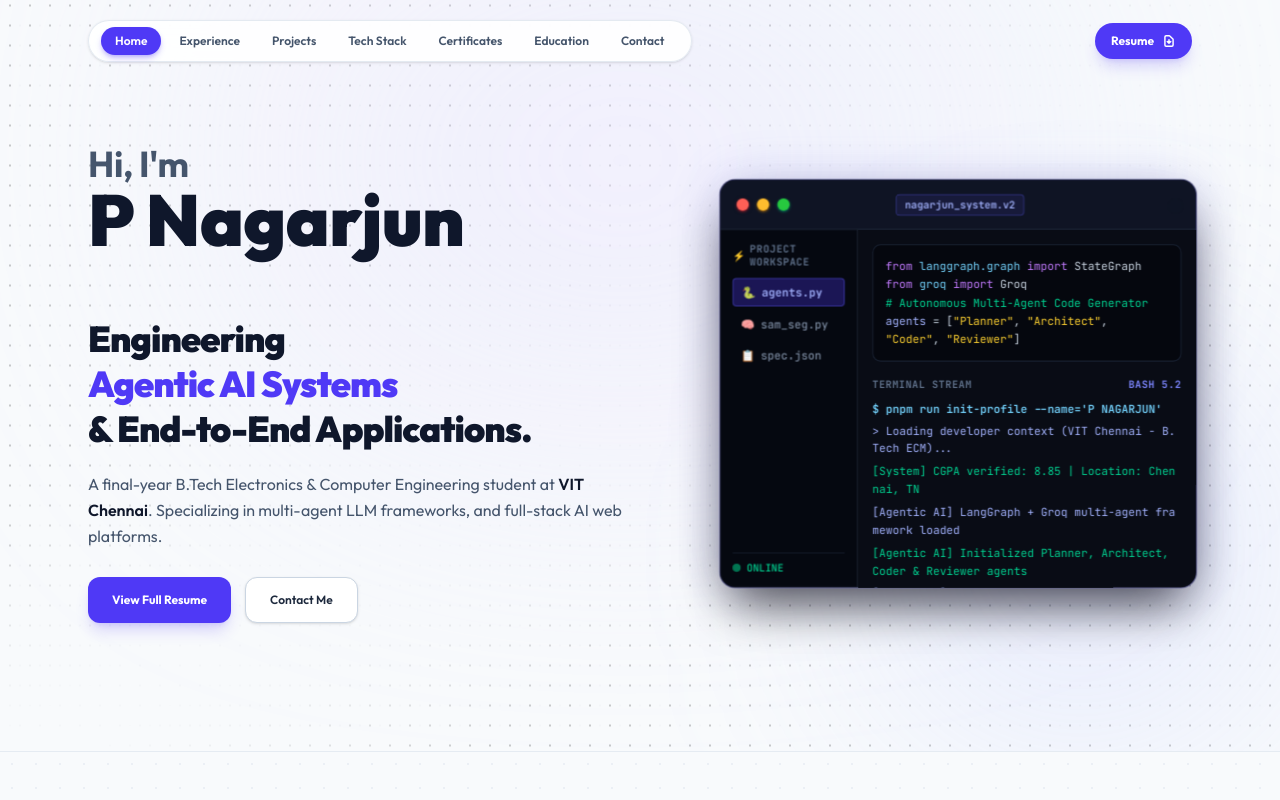
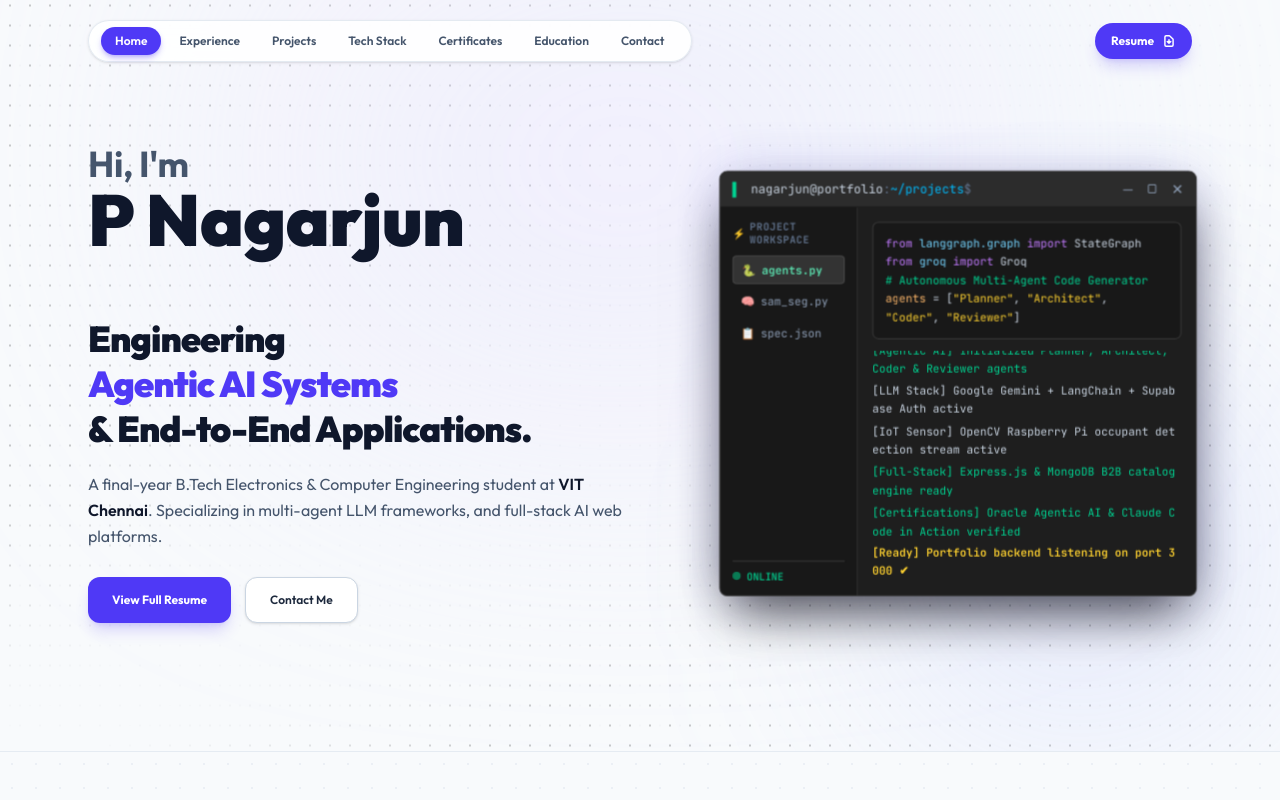
Before and after one commit to nagarjun1302/my-portfolio, a React (Vite) app: page / in a window 1280 px wide. Shown: the top 800 px of the page. Built offline with nearby package versions, Linux system fonts and the light colour scheme.

Commit message:
updated developer terminal

```diff
--- a/src/App.jsx
+++ b/src/App.jsx
@@ -53,7 +53,6 @@ export default function App() {
       tagline: 'AI-Powered Dietary & Glycemic Risk Assessment System',
       category: 'ai',
       categoryLabel: 'Agentic AI & LLMs',
-      date: 'Jul. 2026 – Aug. 2026',
       github: 'https://github.com/nagarjun1302/south-indian-nutrition-advisor',
       bullets: [
         'Built an end-to-end AI nutrition advisor tailored for South Indian cuisine using Google Gemini and LangChain for multi-step meal analysis, glycemic risk assessment, and ingredient-level dietary recommendations.',
@@ -68,7 +67,6 @@ export default function App() {
       tagline: 'Self-Coordinating LLM Framework for Full Codebase Synthesis',
       category: 'ai',
       categoryLabel: 'Agentic AI & LLMs',
-      date: 'Jun. 2026 – Jul. 2026',
       github: 'https://github.com/nagarjun1302/agentriq-ai',
       bullets: [
         'Developed a multi-agent AI framework using LangGraph that converts a natural language prompt into a fully generated codebase via coordinated Planner, Architect, Coder, and Reviewer agents.',
@@ -83,7 +81,6 @@ export default function App() {
       tagline: 'Embedded IoT & Computer Vision Lift Dispatcher',
       category: 'iot',
       categoryLabel: 'IoT & Computer Vision',
-      date: 'Mar. 2024 – Apr. 2024',
       github: 'https://github.com/nagarjun1302/smart-elevator-automation',
       bullets: [
         'Built a smart elevator system using Raspberry Pi, PIR, ultrasonic sensors, and OpenCV-based computer vision for real-time occupant detection and intelligent floor-stopping.',
@@ -131,15 +128,15 @@ export default function App() {
       link: 'https://verify.skilljar.com/c/sh5ux32pbeyo'
     },
     {
-      id: 'custom-tools',
-      title: 'Building Custom Tools for Claude',
+      id: 'agent-skills',
+      title: 'Introduction to agent skills',
       issuer: 'Anthropic',
       issuerTag: 'Anthropic',
       date: 'Jul. 2026',
       desc: 'Specialized training on function calling, API tool definitions, JSON schema parameters, and agentic execution pipelines with Claude.',
       badgeColor: 'border-l-indigo-600 hover:border-indigo-500',
       tagColor: 'bg-indigo-50 text-indigo-700 border-indigo-100',
-      link: 'https://verify.skilljar.com/c/sh5ux32pbeyo'
+      link: 'https://verify.skilljar.com/c/nvu6h8khrfka'
     },
     {
       id: 'mcp-intro',
--- a/src/components/DeveloperTerminal.jsx
+++ b/src/components/DeveloperTerminal.jsx
@@ -1,9 +1,9 @@
-import { useState, useEffect } from 'react';
+import { useState, useEffect, useRef } from 'react';
 import Interactive3DCard from './Interactive3DCard';
 
 const terminalLogs = [
-  { text: "$ pnpm run init-profile --name='P NAGARJUN'", delay: 300, type: "input" },
-  { text: "> Loading developer context (VIT Chennai - B.Tech ECM)...", delay: 600, type: "info" },
+  { text: "nagarjun@portfolio:~$ pnpm run init-profile --name='P NAGARJUN'", delay: 300, type: "input" },
+  { text: "Loading developer context (VIT Chennai - B.Tech ECM)...", delay: 600, type: "info" },
   { text: "[System] CGPA verified: 8.85 | Location: Chennai, TN", delay: 900, type: "success" },
   { text: "[Agentic AI] LangGraph + Groq multi-agent framework loaded", delay: 1400, type: "info" },
   { text: "[Agentic AI] Initialized Planner, Architect, Coder & Reviewer agents", delay: 1800, type: "success" },
@@ -18,6 +18,7 @@ export default function DeveloperTerminal() {
   const [logs, setLogs] = useState([]);
   const [currentLogIndex, setCurrentLogIndex] = useState(0);
   const [selectedFile, setSelectedFile] = useState('agent_system.py');
+  const logContainerRef = useRef(null);
 
   useEffect(() => {
     if (currentLogIndex >= terminalLogs.length) {
@@ -37,30 +38,38 @@ export default function DeveloperTerminal() {
     return () => clearTimeout(timer);
   }, [currentLogIndex]);
 
+  // Scroll only the log container itself — never the page.
+  useEffect(() => {
+    const container = logContainerRef.current;
+    if (container) {
+      container.scrollTop = container.scrollHeight;
+    }
+  }, [logs]);
+
   return (
     <Interactive3DCard maxTilt={10} className="w-full max-w-[560px] mx-auto shadow-2xl">
-      <div className="terminal-shell bg-[#0a0d16]/95 border border-indigo-500/30 rounded-2xl overflow-hidden shadow-2xl shadow-indigo-950/50 backdrop-blur-xl">
+      <div className="terminal-shell bg-[#1e1e1e] border border-[#3a3a3a] rounded-lg overflow-hidden shadow-2xl shadow-black/50">
         {/* Terminal Header */}
-        <div className="bg-[#0f1424] border-b border-[#1e293b] px-4 py-3 flex items-center justify-between">
-          <div className="flex items-center gap-2">
-            <span className="w-3 h-3 rounded-full bg-[#ff5f56] inline-block shadow-sm shadow-red-500/50" />
-            <span className="w-3 h-3 rounded-full bg-[#ffbd2e] inline-block shadow-sm shadow-amber-500/50" />
-            <span className="w-3 h-3 rounded-full bg-[#27c93f] inline-block shadow-sm shadow-emerald-500/50" />
-          </div>
-          <div className="flex items-center gap-2">
-            <span className="text-[10px] font-mono px-2 py-0.5 rounded bg-indigo-500/10 border border-indigo-500/30 text-indigo-300 font-semibold">
-              nagarjun_system.v2
+        <div className="bg-[#2c2c2c] border-b border-[#1a1a1a] px-3 py-2 flex items-center justify-between">
+          <div className="flex items-center gap-2 min-w-0">
+            <span className="text-emerald-400 text-[13px] leading-none shrink-0">▍</span>
+            <span className="text-[12px] font-mono text-slate-300 truncate">
+              nagarjun@portfolio<span className="text-slate-500">:</span>
+              <span className="text-sky-400">~/projects</span>
+              <span className="text-slate-500">$</span>
             </span>
           </div>
-          <div className="w-12 text-right">
-            <span className="w-2 h-2 rounded-full bg-emerald-400 inline-block animate-ping" />
+          <div className="flex items-center gap-3.5 text-slate-400 shrink-0 pl-3">
+            <span className="text-[13px] leading-none cursor-pointer hover:text-slate-200">─</span>
+            <span className="text-[11px] leading-none cursor-pointer hover:text-slate-200">▢</span>
+            <span className="text-[14px] leading-none cursor-pointer hover:text-red-400">✕</span>
           </div>
         </div>
 
         {/* IDE Layout */}
-        <div className="ide-container grid grid-cols-[135px_1fr] h-[350px] font-mono text-xs text-slate-300">
+        <div className="ide-container grid grid-cols-[135px_1fr] h-[380px] font-mono text-xs text-slate-300">
           {/* File Sidebar */}
-          <div className="file-sidebar bg-[#050810] border-r border-[#1e293b]/80 p-3 select-none flex flex-col justify-between">
+          <div className="file-sidebar bg-[#181818] border-r border-[#3a3a3a] p-3 select-none flex flex-col justify-between">
             <div>
               <div className="text-[10px] uppercase font-bold text-slate-500 tracking-wider mb-2 flex items-center gap-1">
                 <span>⚡</span> Project Workspace
@@ -70,7 +79,7 @@ export default function DeveloperTerminal() {
                 <button
                   onClick={() => setSelectedFile('agent_system.py')}
                   className={`flex items-center gap-1.5 px-2 py-1.5 rounded transition-all text-left ${
-                    selectedFile === 'agent_system.py' ? 'bg-indigo-600/30 text-indigo-300 border border-indigo-500/40 font-semibold' : 'text-slate-400 hover:text-slate-200'
+                    selectedFile === 'agent_system.py' ? 'bg-[#333333] text-emerald-300 border border-[#4a4a4a] font-semibold' : 'text-slate-400 hover:text-slate-200'
                   }`}
                 >
                   <span className="text-amber-400">🐍</span> agents.py
@@ -78,7 +87,7 @@ export default function DeveloperTerminal() {
                 <button
                   onClick={() => setSelectedFile('sam_seg.py')}
                   className={`flex items-center gap-1.5 px-2 py-1.5 rounded transition-all text-left ${
-                    selectedFile === 'sam_seg.py' ? 'bg-indigo-600/30 text-indigo-300 border border-indigo-500/40 font-semibold' : 'text-slate-400 hover:text-slate-200'
+                    selectedFile === 'sam_seg.py' ? 'bg-[#333333] text-emerald-300 border border-[#4a4a4a] font-semibold' : 'text-slate-400 hover:text-slate-200'
                   }`}
                 >
                   <span className="text-purple-400">🧠</span> sam_seg.py
@@ -86,7 +95,7 @@ export default function DeveloperTerminal() {
                 <button
                   onClick={() => setSelectedFile('spec.json')}
                   className={`flex items-center gap-1.5 px-2 py-1.5 rounded transition-all text-left ${
-                    selectedFile === 'spec.json' ? 'bg-indigo-600/30 text-indigo-300 border border-indigo-500/40 font-semibold' : 'text-slate-400 hover:text-slate-200'
+                    selectedFile === 'spec.json' ? 'bg-[#333333] text-emerald-300 border border-[#4a4a4a] font-semibold' : 'text-slate-400 hover:text-slate-200'
                   }`}
                 >
                   <span className="text-sky-400">📋</span> spec.json
@@ -94,7 +103,7 @@ export default function DeveloperTerminal() {
               </div>
             </div>
 
-            <div className="pt-2 border-t border-[#1e293b]/60">
+            <div className="pt-2 border-t border-[#3a3a3a]">
               <div className="text-[10px] text-emerald-400 font-medium flex items-center gap-1.5">
                 <span className="w-2 h-2 rounded-full bg-emerald-500 animate-pulse" />
                 ONLINE
@@ -103,15 +112,15 @@ export default function DeveloperTerminal() {
           </div>
 
           {/* Editor & Console Output Area */}
-          <div className="editor-area bg-[#090c15] p-3.5 overflow-y-auto flex flex-col gap-3 scrollbar-thin select-text">
+          <div className="editor-area bg-[#1e1e1e] p-3.5 overflow-y-auto flex flex-col gap-3 scrollbar-thin select-text">
             {/* Header Code Spec Snippet based on selection */}
-            <div className="bg-[#05070e] border border-[#1e293b]/80 p-3 rounded-lg text-[11px] leading-relaxed text-slate-300 font-mono">
+            <div className="bg-[#181818] border border-[#3a3a3a] p-3 rounded-md text-[11px] leading-relaxed text-slate-300 font-mono shrink-0">
               {selectedFile === 'agent_system.py' && (
                 <>
                   <span className="text-purple-400">from</span> <span className="text-sky-300">langgraph.graph</span> <span className="text-purple-400">import</span> StateGraph<br />
                   <span className="text-purple-400">from</span> <span className="text-sky-300">groq</span> <span className="text-purple-400">import</span> Groq<br />
                   <span className="text-emerald-400"># Autonomous Multi-Agent Code Generator</span><br />
-                  <span className="text-indigo-300">agents</span> = [<span className="text-amber-300">"Planner"</span>, <span className="text-amber-300">"Architect"</span>, <span className="text-amber-300">"Coder"</span>, <span className="text-amber-300">"Reviewer"</span>]
+                  <span className="text-orange-300">agents</span> = [<span className="text-amber-300">"Planner"</span>, <span className="text-amber-300">"Architect"</span>, <span className="text-amber-300">"Coder"</span>, <span className="text-amber-300">"Reviewer"</span>]
                 </>
               )}
               {selectedFile === 'sam_seg.py' && (
@@ -119,32 +128,32 @@ export default function DeveloperTerminal() {
                   <span className="text-purple-400">import</span> cv2, torch<br />
                   <span className="text-purple-400">from</span> <span className="text-sky-300">segment_anything</span> <span className="text-purple-400">import</span> sam_model_registry<br />
                   <span className="text-emerald-400"># Deep-Sea Polymetallic Nodule Detection</span><br />
-                  <span className="text-indigo-300">accuracy</span> = <span className="text-emerald-400">97.90</span> <span className="text-slate-400"># NIOT Collaboration</span>
+                  <span className="text-orange-300">accuracy</span> = <span className="text-emerald-400">97.90</span> <span className="text-slate-500"># NIOT Collaboration</span>
                 </>
               )}
               {selectedFile === 'spec.json' && (
                 <>
-                  <span className="text-indigo-400">{"{"}</span><br />
+                  <span className="text-slate-400">{"{"}</span><br />
                   &nbsp;&nbsp;<span className="text-sky-300">"name"</span>: <span className="text-amber-300">"Nagarjun"</span>,<br />
                   &nbsp;&nbsp;<span className="text-sky-300">"degree"</span>: <span className="text-amber-300">"B.Tech ECM @ VIT Chennai"</span>,<br />
                   &nbsp;&nbsp;<span className="text-sky-300">"cgpa"</span>: <span className="text-emerald-400">8.85</span>,<br />
                   &nbsp;&nbsp;<span className="text-sky-300">"specialization"</span>: [<span className="text-amber-300">"Agentic AI"</span>, <span className="text-amber-300">"End-to-End Applications"</span>]<br />
-                  <span className="text-indigo-400">{"}"}</span>
+                  <span className="text-slate-400">{"}"}</span>
                 </>
               )}
             </div>
 
             {/* Live Terminal Streaming Log */}
-            <div className="flex-1 flex flex-col gap-1 text-[11px] min-h-0 pt-1">
-              <div className="text-[10px] text-slate-500 font-bold uppercase tracking-wider mb-1 flex items-center justify-between">
+            <div ref={logContainerRef} className="flex-1 flex flex-col gap-1 text-[11px] min-h-0 pt-1 overflow-y-auto">
+              <div className="text-[10px] text-slate-500 font-bold uppercase tracking-wider mb-1 flex items-center justify-between shrink-0">
                 <span>Terminal Stream</span>
-                <span className="text-indigo-400">bash 5.2</span>
+                <span className="text-emerald-400">bash 5.2</span>
               </div>
               {logs.map((log, index) => {
                 let colorClass = "text-slate-400";
                 if (log.type === "input") colorClass = "text-sky-300 font-semibold";
                 if (log.type === "success") colorClass = "text-emerald-400";
-                if (log.type === "info") colorClass = "text-indigo-300";
+                if (log.type === "info") colorClass = "text-slate-300";
                 if (log.type === "accent") colorClass = "text-amber-300 font-semibold";
 
                 return (
@@ -155,7 +164,7 @@ export default function DeveloperTerminal() {
               })}
               {currentLogIndex < terminalLogs.length && (
                 <div className="flex items-center gap-1.5 mt-0.5">
-                  <span className="w-1.5 h-3 bg-indigo-400 animate-pulse" />
+                  <span className="w-1.5 h-3 bg-emerald-400 animate-pulse" />
                 </div>
               )}
             </div>
```
